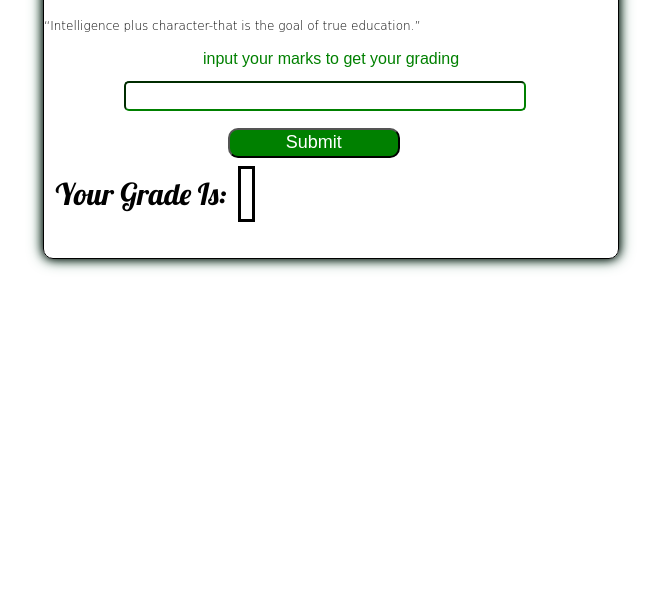
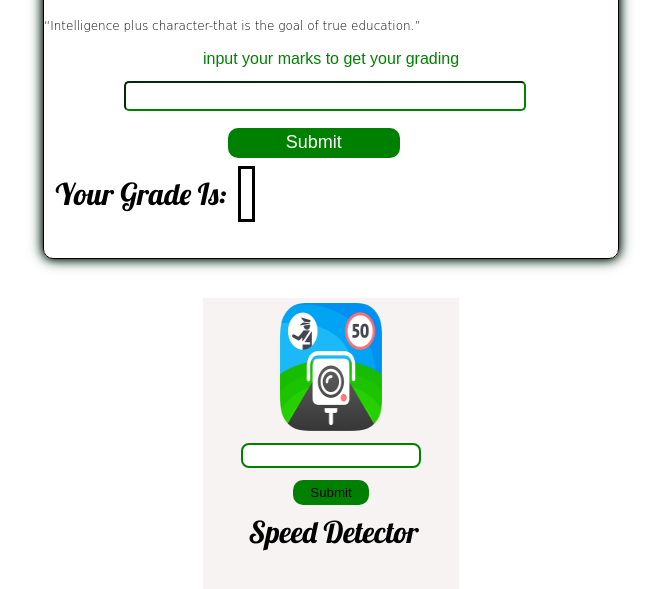
Before and after one commit to khalid-zein/code-Challenge-p1, a plain HTML site: page index.html in a window 1280 px wide. Shown: the part 99-688 px from the top of the page, without its empty margins (309-970 px from the left). Drawn offline with Linux system fonts and the light colour scheme; a web font is replaced by a local one.

Commit message:
completed challenge 2

```diff
--- a/index.html
+++ b/index.html
@@ -12,7 +12,7 @@
 </head>
 <body>
 
-
+    <!-- Code Challenge 1 -->
     <div class="test">
         <img src="./img/logo.png" alt="">
         <h2>“Intelligence plus character-that is the goal of true education.”</h2>
@@ -25,6 +25,19 @@
       <p>Your Grade Is:<span id="output"></span></p>
     </div>
 
+    <!-- Code Challenge 2 -->
+    <div id="hover">
+      <div class="test2">
+           <img src="./img/radar.png" alt="">
+         <form id="myForm">
+             <input type="number" id="speedDriven"></input><br>
+             <button id="speed">Submit</button>
+         </form>
+         <p>Speed Detector</p>
+         <p id="detector"></p>
+       </div>
+    </div>
+
     <script src="./main.js"></script>
 </body>
 </html>
--- a/main.js
+++ b/main.js
@@ -27,3 +27,34 @@ btn.addEventListener("click", function (event){
 
     formReset();
 });
+
+// Code Challenge 2
+const speed = document.getElementById("speed");
+
+function formReseting(){
+    document.getElementById("myForm").reset();
+}
+
+
+speed.addEventListener("click", function (e){
+    e.preventDefault();
+    var speedDriven = document.getElementById("speedDriven").value;
+    const speedLimit = 70;
+    const detector = document.getElementById("detector");
+
+    console.log(speedDriven);
+    console.log(speedLimit);
+
+    let demerit = (speedDriven -speedLimit)/5;
+    console.log(demerit);
+    if(speedDriven < 70){
+        detector.innerHTML = "OK";
+    }else if(speedDriven > speedLimit && demerit <= 12){
+        detector.innerHTML = demerit;
+    }else if(demerit > 12){
+        detector.innerHTML = "License Suspended";
+    }
+
+
+    formReseting();
+});
--- a/style.css
+++ b/style.css
@@ -45,6 +45,7 @@
     background-color: green;
     color: white;
     font-size: 18px;
+    border: none;
 }
 .test p{
     font-size: 30px;
@@ -58,3 +59,50 @@ span{
     border: 3px solid black;
     padding: 1%;
 }
+
+/* Code Challenge 2 */
+#hover .test2{
+    height: 40vh;
+    width: 20%;
+    background-color: rgb(247, 243, 243);
+    margin: auto;
+    margin-top: 3%;
+    position: relative;
+}
+#hover :hover{
+    box-shadow: 0px 0px 10px #000;
+}
+#hover .test2 img{
+    height: 40%;
+    width: 40%;
+    margin-left: 30%;
+    margin-top: 2%;
+}
+#hover .test2 form input{
+    border: 2px solid green;
+    border-radius: 8px;
+    width: 70%;
+    height: 25px;
+    margin-left: 15%;
+    margin-top: 3%;
+}
+#hover .test2 form button{
+    width: 30%;
+    height: 25px;
+    border-radius: 10px;
+    margin-left: 35%;
+    margin-top: 5%;
+    border: none;
+    background-color: green;
+}
+#hover .test2 p{
+    font-size: 30px;
+    font-family: 'Lobster', cursive;
+    margin-top: 3%;
+    margin-left: 2%;
+    text-align: center;
+}
+#hover .test2 #detector{
+    font-family: sans-serif;
+    color: red;
+}
```
Also changed, not shown: img/radar.png (added).
